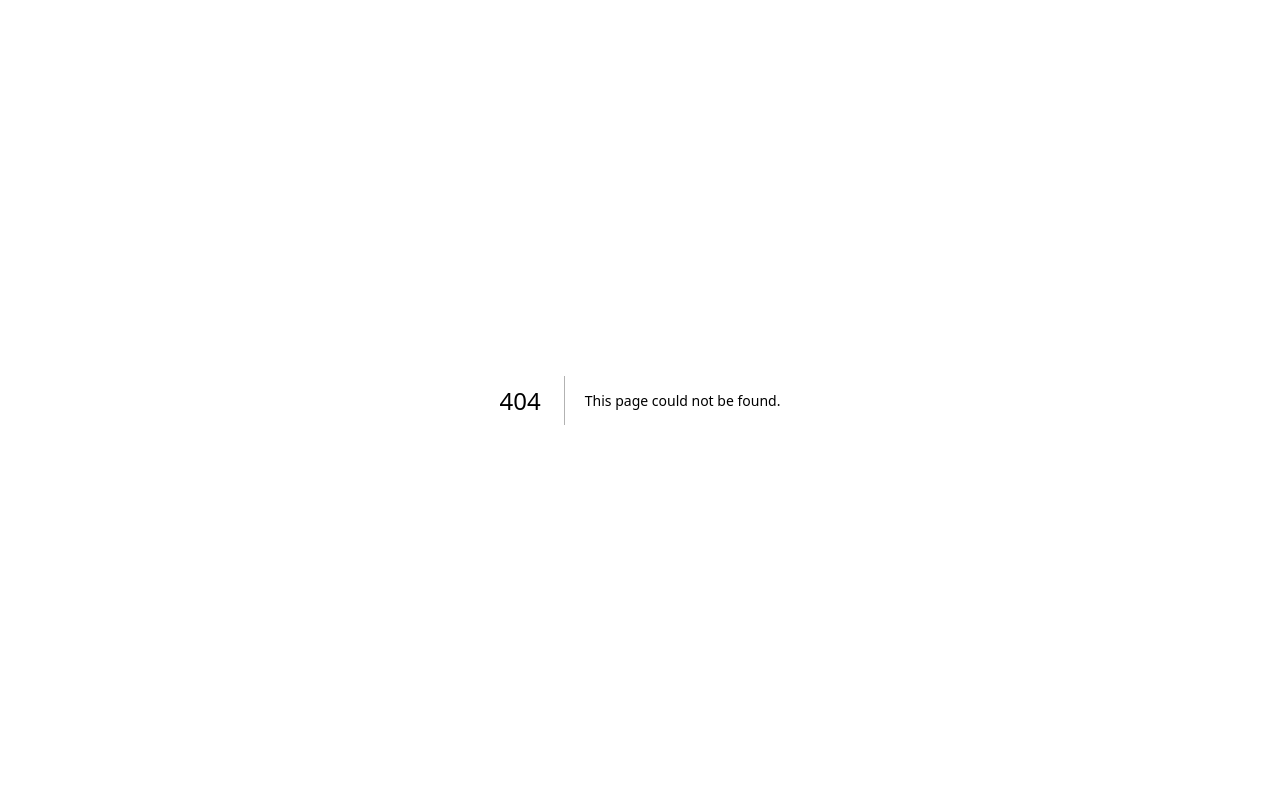
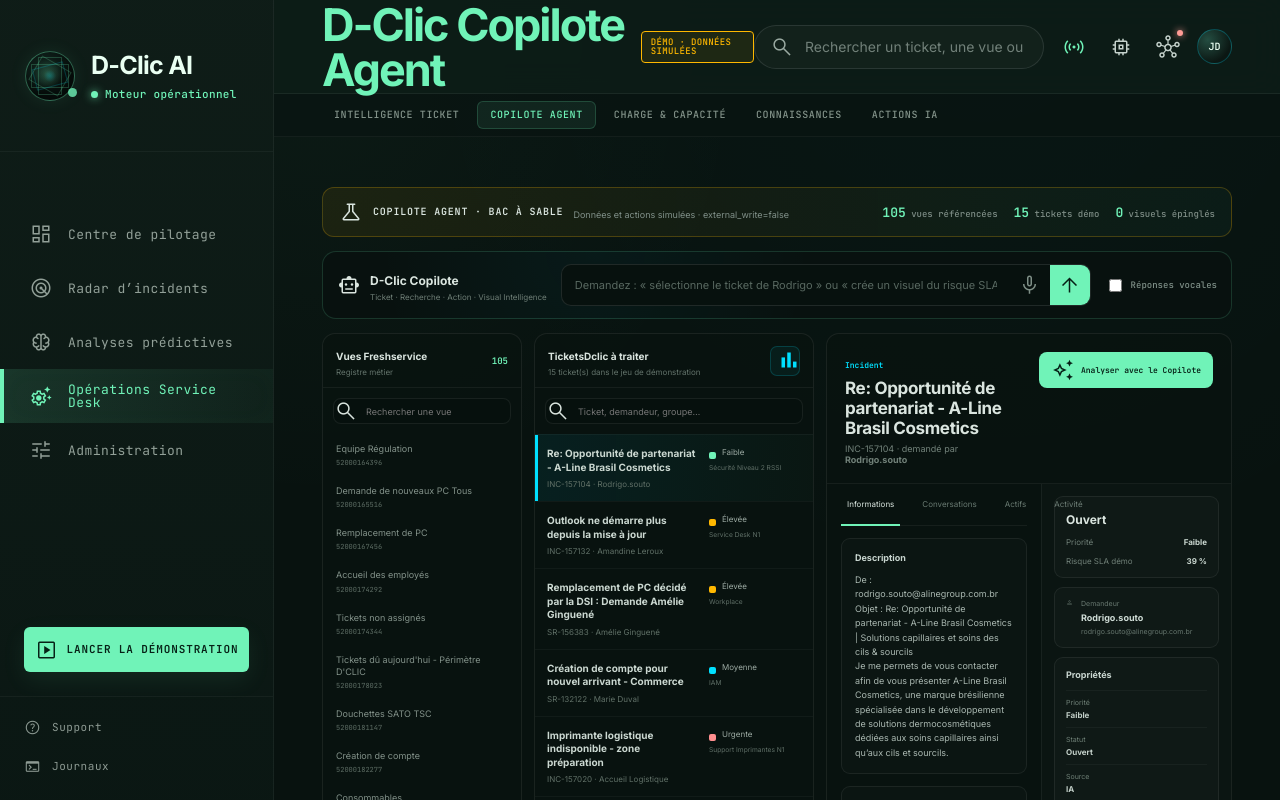
Before and after one commit to jeandirel/D-Clic-Intelligence, a Next.js app in the folder frontend/: page /service-ops/copilot in a window 1280 px wide. Before the commit this address had no page. Shown: the top 800 px of the page. Built offline with nearby package versions, Linux system fonts and the light colour scheme.

Commit message:
feat: expose D-Clic Copilot Agent route

```diff
--- /dev/null
+++ b/frontend/app/service-ops/copilot/page.tsx
@@ -0,0 +1,23 @@
+import { AppShell } from "../../../components/AppShell";
+import { CopilotWorkspace } from "../../../components/CopilotWorkspace";
+
+const subnav = [
+  { label: "Intelligence ticket", href: "/service-ops" },
+  { label: "Copilote Agent", href: "/service-ops/copilot", active: true },
+  { label: "Charge & capacité", href: "/service-ops/workload" },
+  { label: "Connaissances", href: "/service-ops/knowledge" },
+  { label: "Actions IA", href: "/service-ops/actions" },
+];
+
+export default function CopilotPage() {
+  return (
+    <AppShell
+      section="service"
+      title="D-Clic Copilote Agent"
+      searchPlaceholder="Rechercher un ticket, une vue ou une commande..."
+      subnav={subnav}
+    >
+      <CopilotWorkspace />
+    </AppShell>
+  );
+}
```
